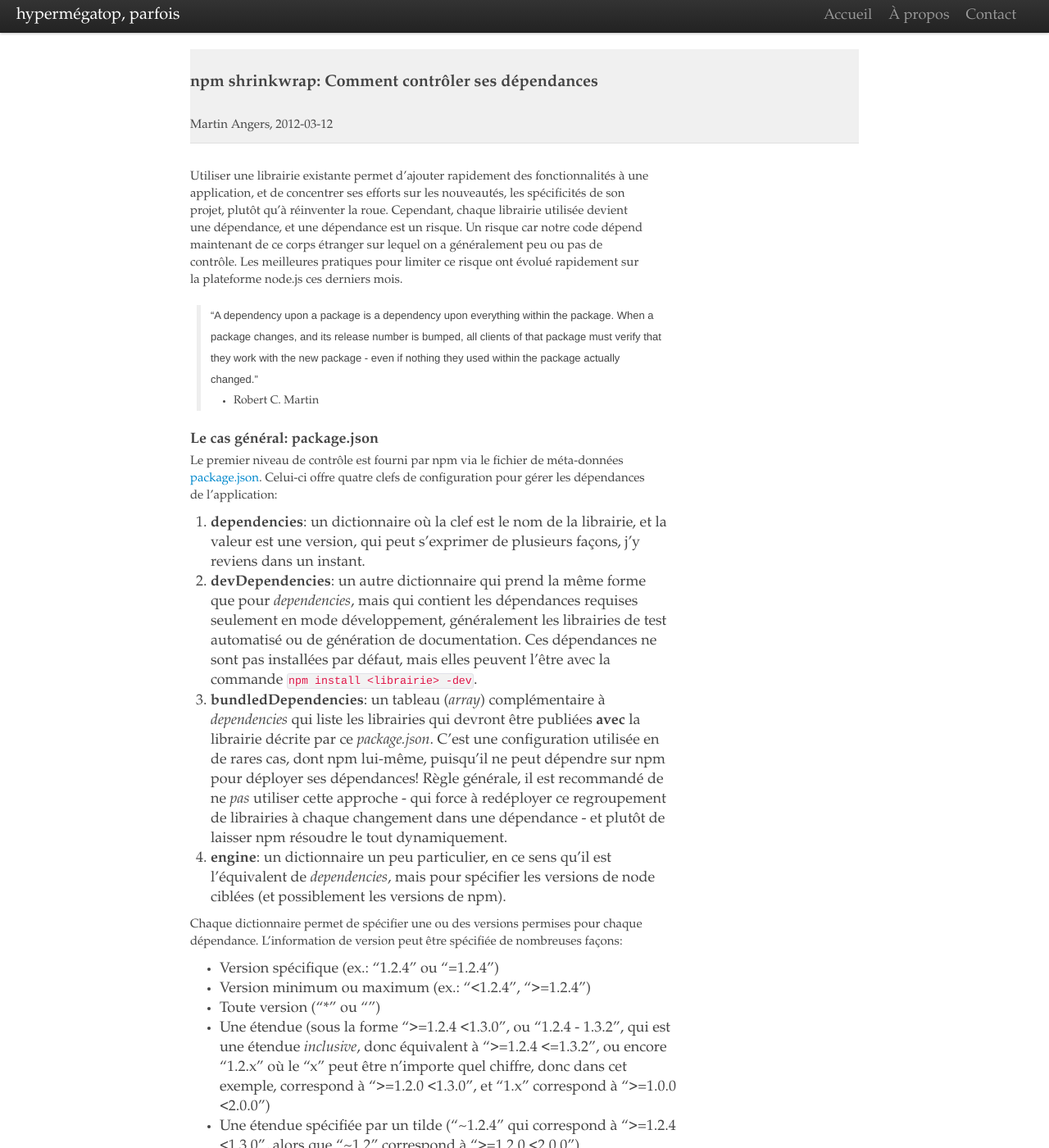
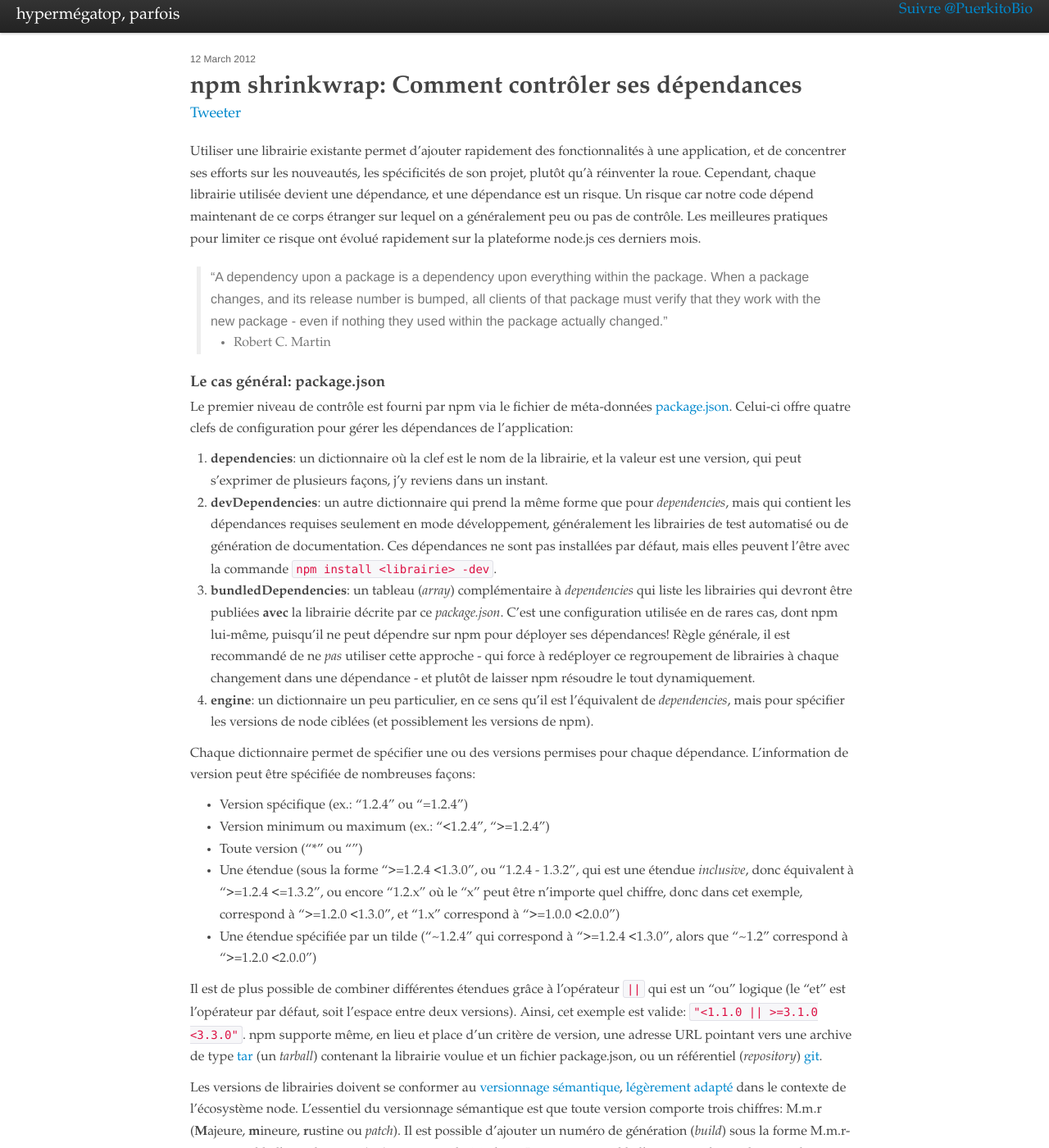
Before and after one commit to hypermegatop/hypermegatop.github.com, a Jekyll site: the page built from _posts/2012-03-12-npm-shrinkwrap-comment-controler-ses-dependances.md, in a window 1280 px wide and 1400 px high. Shown: the whole window at 82% size. Built offline with Jekyll 4.4.1, drawn with Linux system fonts in a browser that asks for light colours; nearby versions of some CDN libraries; Markdown is read by kramdown in place of the engine named in the settings; comment, search, counter and statistics services are not loaded; some of the changed text lies outside the part shown.

Commit message:
much styling, twitter integration, Calepin look-alike

```diff
--- a/_config.yml
+++ b/_config.yml
@@ -2,7 +2,7 @@ auto: true
 safe: true
 markdown: rdiscount
 pygments: false
-paginate: 6
+paginate: 3
 permalink: /:year/:month/:title.html
 title: "hypermégatop, parfois"
 url: http://hypermegatop.github.com/
--- a/_layouts/master.html
+++ b/_layouts/master.html
@@ -24,19 +24,11 @@
 		<div class="navbar navbar-fixed-top">
 			<div class="navbar-inner">
 				<div class="container-fluid">
-					<a class="btn btn-navbar" data-toggle="collapse" data-target=".nav-collapse">
-						<span class="icon-bar"></span>
-						<span class="icon-bar"></span>
-						<span class="icon-bar"></span>
-					</a>
-					<a class="brand" href="#">{{ site.title }}</a>
-					<div class="nav-collapse pull-right">
-						<ul class="nav">
-							<li><a href="/">Accueil</a></li>
-							<li><a href="#">À propos</a></li>
-							<li><a href="http://twitter.com/PuerkitoBio">Contact</a></li>
-						</ul>
-					</div><!--/.nav-collapse -->
+					<a class="brand" href="/">{{ site.title }}</a>
+					<div class="pull-right">
+						<a href="https://twitter.com/PuerkitoBio" class="twitter-follow-button" data-show-count="false" data-lang="fr" data-size="large">Suivre @PuerkitoBio</a>
+						<script>!function(d,s,id){var js,fjs=d.getElementsByTagName(s)[0];if(!d.getElementById(id)){js=d.createElement(s);js.id=id;js.src="//platform.twitter.com/widgets.js";fjs.parentNode.insertBefore(js,fjs);}}(document,"script","twitter-wjs");</script>
+					</div>
 				</div>
 			</div>
 		</div>
--- a/_layouts/post.html
+++ b/_layouts/post.html
@@ -1,10 +1,19 @@
 ---
 layout: master
 ---
-<article>
-	<header>
-		<h1>{{ page.title }} </h1>
-		<small><p>Martin Angers, <time datetime="{{ page.date | date:"%Y-%m-%d" }}">{{ page.date | date:"%Y-%m-%d" }}</time></p></small>
-	</header>
-	{{ content }}
+<article class="hentry">
+	<header class="entry-header">
+      <time class="published" datetime='{{ page.date | date:"%Y-%m-%d" }}'>{{ page.date | date:"%d %B %Y" }}</time>
+      <h1 class="instapaper_title">{{ page.title }}</h1>
+      <div>
+		<a href="https://twitter.com/share" class="twitter-share-button" data-via="PuerkitoBio" data-lang="fr">Tweeter</a>
+		<script>!function(d,s,id){var js,fjs=d.getElementsByTagName(s)[0];if(!d.getElementById(id)){js=d.createElement(s);js.id=id;js.src="//platform.twitter.com/widgets.js";fjs.parentNode.insertBefore(js,fjs);}}(document,"script","twitter-wjs");</script>
+      </div>
+    </header>
+	<div class="instapaper_body entry-content">
+		{{ content }}
+	</div>
+	<div class="metadata">
+		<p>Publié dans <em><a href="#">technologie</a></em></p>
+	</div>
 </article>
--- a/css/styles.css
+++ b/css/styles.css
@@ -1,5 +1,5 @@
 /* #Site Styles
- * as-is from Calepin.co, now open source
+ * Mostly as-is from Calepin.co, now open source
  * https://github.com/jokull/calepin
 ================================================== */
 
@@ -8,6 +8,7 @@ h1, h2, h3, h4, h5, h6 { font-weight: bold; }
 
 li { line-height: 24px }
 
+/*
 header {
   margin-bottom: 30px;
   background: #f0f0f0;
@@ -34,8 +35,9 @@ h2.section {
   margin-bottom: 20px;
   font-family: Helvetica, Arial, sans-serif;
 }
+*/
 
-iframe, object { margin-bottom: 1em; }
+iframe, object { margin-top: 0.5em; }
 
 footer {
   font-size: 14px;
@@ -51,27 +53,6 @@ footer .columns {
 footer a { text-shadow: none; color: #222; }
 footer .twitter { position: absolute; left: 0; top: 20px; }
 
-table {
-  width: 100%;
-  margin-bottom: 18px;
-  padding: 0;
-  font-size: 13px;
-  border-collapse: collapse; }
-table th, table td {
-  padding: 10px 10px 9px;
-  line-height: 18px;
-  text-align: left; }
-table th {
-  padding-top: 9px;
-  font-weight: bold;
-  vertical-align: middle; }
-table td {
-  vertical-align: top;
-  border-top: 1px solid #ddd; }
-table tbody th {
-  border-top: 1px solid #ddd;
-  vertical-align: top; }
-
 .permalink { text-align: right; }
 .permalink a { text-transform: uppercase; font-size: 8pt; color: #CCC; }
 
@@ -84,12 +65,14 @@ time.published a { color: #666; text-decoration: none; }
 #post-list li { margin-bottom: 40px; }
 #post-list li h2 { font-size: 17pt; line-height: 29px; font-weight: normal;
                    margin: 0; }
-#post-list li h2 a { text-decoration: none; }
+#post-list li h2 a { text-decoration: none; color: black; }
 #post-list li h2 a:hover { text-decoration: underline; }
 #post-list li h2 .pictogram { color: #CCC; }
 #post-list p.abstract { font-size: 11pt; }
 
 article { margin-bottom: 3em; }
+
+/*
 article p,
 article li,
 article blockquote,
@@ -101,13 +84,13 @@ article h6,
 article h6,
 article hr,
 article table { max-width: 560px; }
-
+*/
 article ul { list-style: disc outside; margin-left: 2em; }
-article blockquote { font-size: 14px; line-height: 19px; padding: 0 12px; margin: 20px 8px; }
-article blockquote p { font-family: Helvetica, Arial, sans-serif; font-size: 13px; font-style: normal; }
+article blockquote { color: #777; font-size: 14px; line-height: 19px; padding: 0 12px; margin: 20px 8px; }
+article blockquote p { color: #777; font-family: Helvetica, Arial, sans-serif; font-size: 13px; font-style: normal; }
 
 article .entry-header { margin-bottom: 20px; }
-article .entry-header h2 { margin: 20px 0; }
+article .entry-header h1 { margin-top: 0px; }
 article .entry-header a { text-decoration: none; border-bottom: 0; }
 article .entry-header a:hover { border-bottom: 1px solid #CCC; }
 article .entry-header .published a { border: 0; color: #888; }
@@ -119,7 +102,8 @@ article .entry-content h4 { font-size: 12pt; }
 article .entry-content h5 { font-size: 10pt; font-weight: bold }
 article .entry-content h6 { font-size: 10pt; margin-bottom: .3em; }
 article .entry-content p,
-article .entry-content li { font-size: 12pt; line-height: 20pt; }
+article .entry-content ul li,
+article .entry-content ol:not(.linenums) li { font-size: 12pt; line-height: 20pt; }
 
 article .metadata { font-size: 11px; color: #888; }
 article .metadata p { margin-bottom: 0; }
@@ -129,11 +113,6 @@ article .metadata address { display: none; }
 sup { vertical-align: .2em; font-size: 80%; margin: -2px 0 0 2px; }
 
 p img { max-width: 100%; }
-code, pre { font-family: "Andale Mono", "courier-new", courier, monospace;
-            font-size: 10pt; }
-code { background: rgba(0,0,0,.05); border-radius: 3px;
-       text-shadow: 1px 1px 0 white; padding: 1px; }
-pre { margin: 20px 0; line-height: 14pt; }
 small { font-size: 80%; }
 
 /* .container, .container .sixteen.columns { width: 480px; } */
@@ -142,11 +121,9 @@ small { font-size: 80%; }
 
 @media only screen and (max-width: 767px) {
 
-  header { margin-bottom: 15px; }
-  header h1 { padding: 10px 0; }
   footer { font-size: 11px; }
   footer .twitter { position: static; }
-  article .entry-header h2 { font-size: 22px; margin: 10px 0; }
+  article .entry-header h1 { font-size: 22px; margin: 10px 0; }
   time.published { font-size: 11px; }
 
   #post-list li { margin-bottom: 6px; }
@@ -156,6 +133,7 @@ small { font-size: 80%; }
   article .entry-content p,
   article .entry-content li { font-size: 10pt; line-height: 16pt; }
 
+  /*
   article p,
   article li,
   article blockquote,
@@ -166,5 +144,5 @@ small { font-size: 80%; }
   article h6,
   article h6,
   article hr,
-  article table { max-width: none; }
+  article table { max-width: none; }*/
 }
```
Also changed, not shown: index.html (+20 -10 lines).
